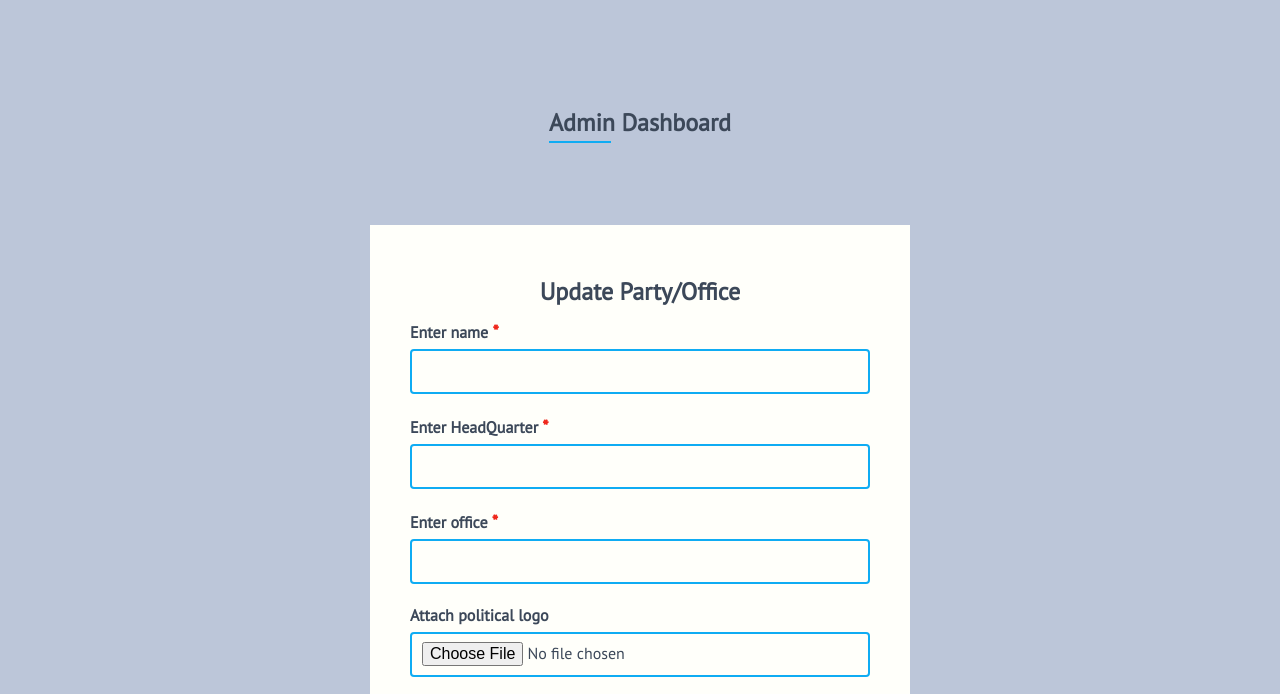
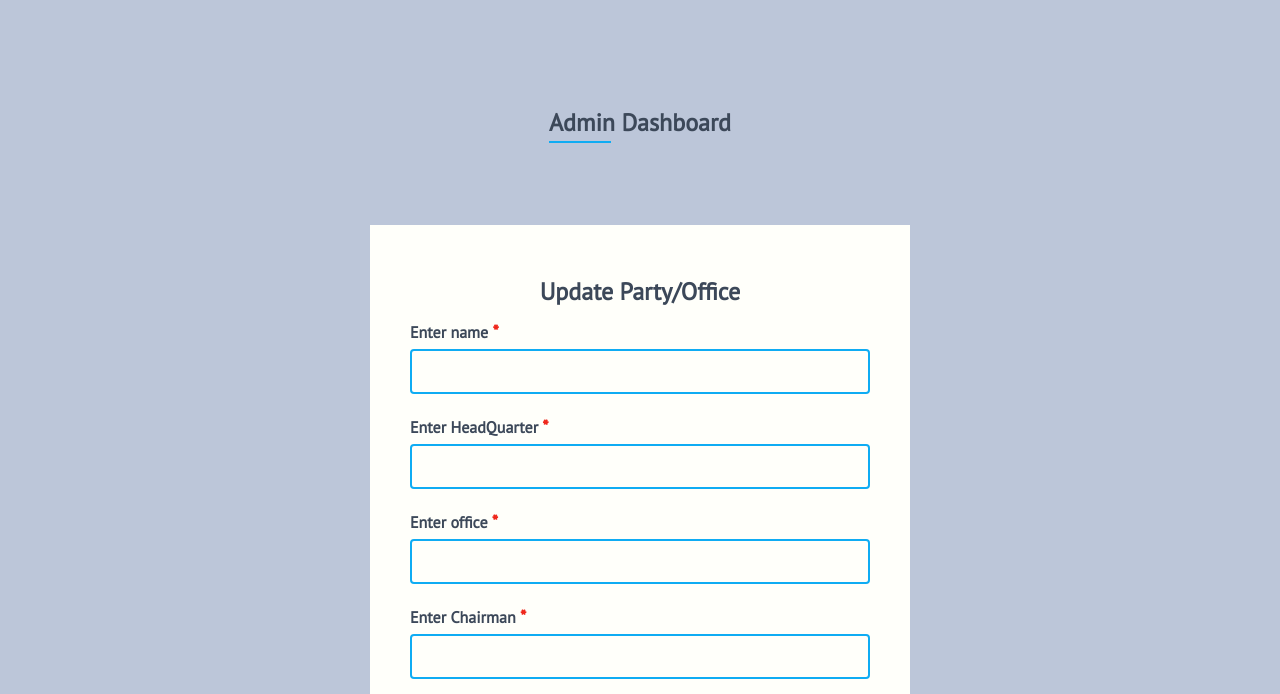
Before and after one commit to amaechi-chuks/Politico, a plain HTML site: page UI/admin-edit1.html in a window 1280 px wide. Shown: the part 82-776 px from the top of the page. Drawn offline with Linux system fonts and the light colour scheme.

Commit message:
[feature #163345099] Create a page where an admin can update either party or office of a pariticular post [Delivers #163345099]

```diff
--- a/UI/admin-edit1.html
+++ b/UI/admin-edit1.html
@@ -44,6 +44,8 @@
                 <input type="text" class="form-element" name="HeadQuarter" id="HeadQuarter" required>
                 <label for="name">Enter office <span>*</span></label>
                 <input type="text" class="form-element" name="office" id="office" required>
+                <label for="name">Enter Chairman <span>*</span></label>
+                <input type="text" class="form-element" name="Chairman" id="Chairman" required>
                 <label for="attachment">Attach political logo</label>
                 <input type="file" accept="image/*,  id=" attachment" name="attachment" class="form-element" required>
                 <button type="submit" class="btn btn-primary2">Update</button>
```
